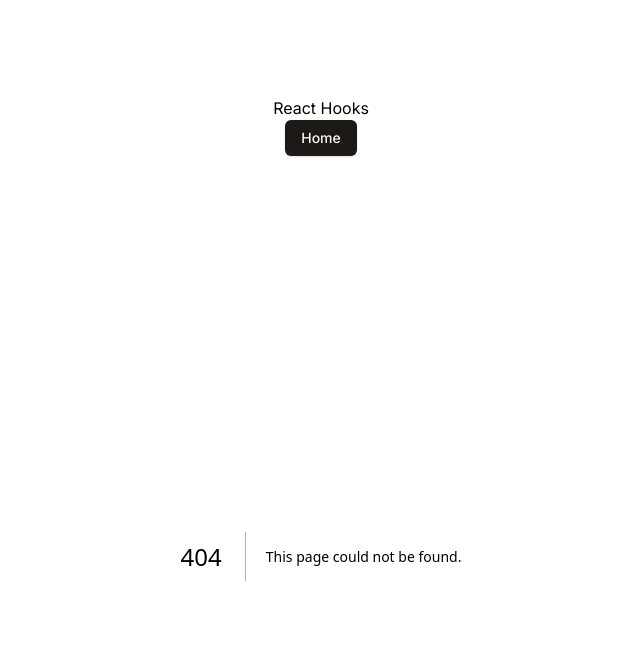
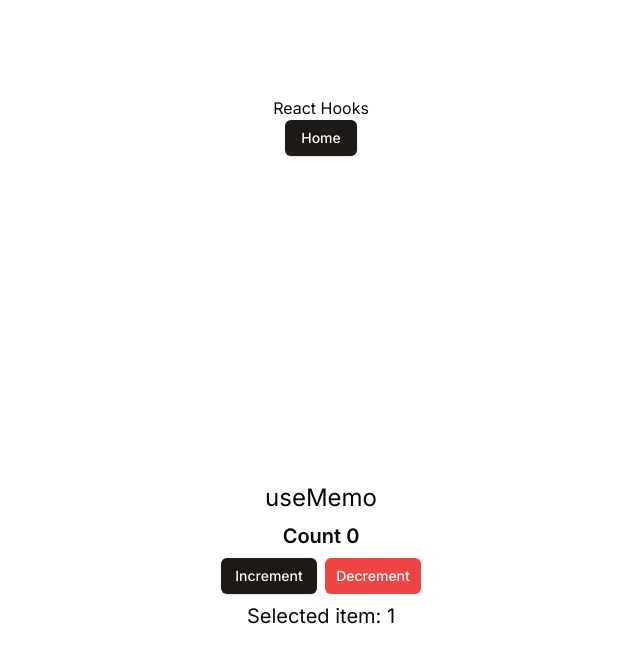
Before and after one commit to mariolazzari/react-hooks-cs, a Next.js app: page /useMemo in a window 1280 px wide. Before the commit this address had no page. Shown: the top 662 px of the page, without its empty margins (319-959 px from the left). Built offline with nearby package versions, Linux system fonts and the light colour scheme.

Commit message:
Done useMemo

```diff
--- a/app/page.tsx
+++ b/app/page.tsx
@@ -2,20 +2,18 @@
 import { Button } from "@/components/ui/button";
 
 export default function Home() {
+  const links = ["useState", "useEffect", "useMemo"];
+
   return (
     <main className="p-2">
       <ul className="flex flex-col gap-2">
-        <li>
-          <Link href="/useState">
-            <Button>useState</Button>
-          </Link>
-        </li>
-
-        <li>
-          <Link href="/useEffect">
-            <Button>useEffect</Button>
-          </Link>
-        </li>
+        {links.map(link => (
+          <li key={link}>
+            <Link href={`/${link}`}>
+              <Button>{link}</Button>
+            </Link>
+          </li>
+        ))}
       </ul>
     </main>
   );
--- /dev/null
+++ b/app/useMemo/page.tsx
@@ -0,0 +1,48 @@
+"use client";
+import { Button } from "@/components/ui/button";
+import { useState, useMemo } from "react";
+
+const initialItems = [
+  { id: 1, selected: true },
+  { id: 2, selected: false },
+  { id: 3, selected: false },
+  { id: 4, selected: false },
+];
+
+const UseMemoPage = () => {
+  const [count, setCount] = useState(0);
+  const [items] = useState(initialItems);
+
+  const selectedItem = useMemo(() => {
+    console.log("useMemo");
+    return items.find(i => i.selected);
+  }, [items]);
+
+  const increment = () => {
+    setCount(prevCount => prevCount + 1);
+  };
+
+  const decrement = () => {
+    setCount(prevCount => prevCount - 1);
+  };
+
+  return (
+    <div className="flex flex-col justify-center items-center min-h-screen gap-2">
+      <h1 className="text-2xl">useMemo</h1>
+      <h2 className="text-xl font-semibold">Count {count}</h2>
+
+      <div className="flex gap-2">
+        <Button className="w-24" onClick={increment}>
+          Increment
+        </Button>
+        <Button className="w-24" variant="destructive" onClick={decrement}>
+          Decrement
+        </Button>
+      </div>
+
+      <h3 className="text-xl">Selected item: {selectedItem?.id}</h3>
+    </div>
+  );
+};
+
+export default UseMemoPage;
```
